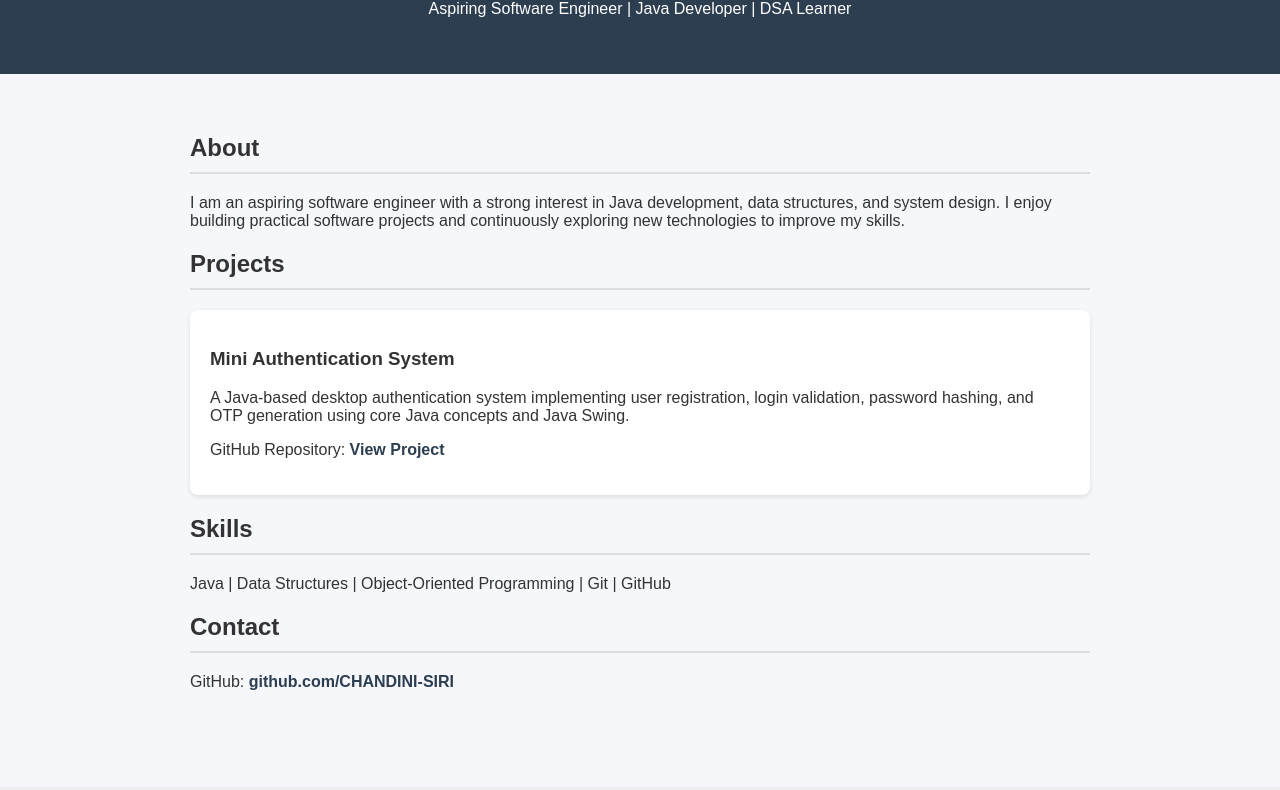
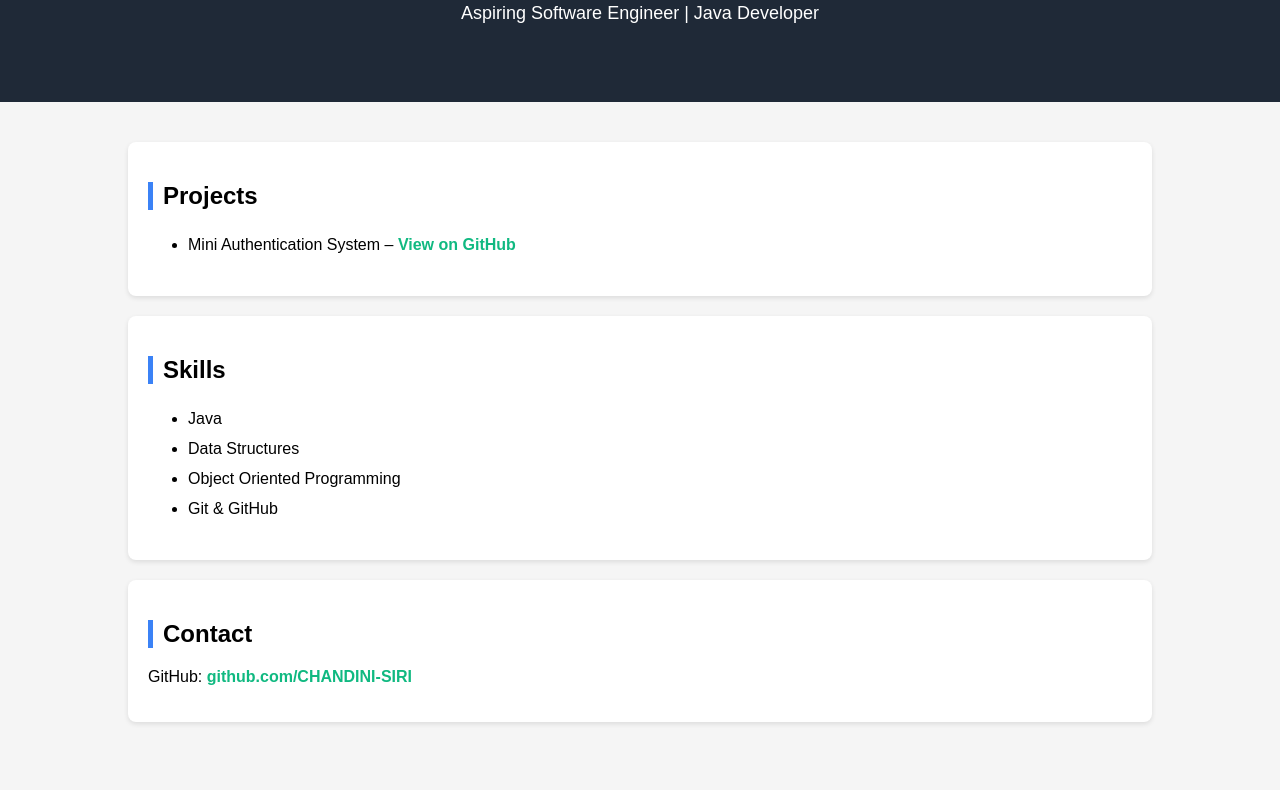
Before and after one commit to CHANDINI-SIRI/CHANDINI-SIRI.github.io, a plain HTML site: page index.html in a window 1280 px wide. Shown: the part 120-910 px from the top of the page. Drawn offline with Linux system fonts and the light colour scheme.

Commit message:
Update index.html

```diff
--- a/index.html
+++ b/index.html
@@ -1,35 +1,39 @@
 <!DOCTYPE html>
 <html>
 <head>
-<title>Chandini | Portfolio</title>
+<title>Chandini Siri | Portfolio</title>
 
 <style>
+
 body{
 font-family: Arial, sans-serif;
 margin:0;
-background:#f5f7fb;
-color:#333;
+background:#f5f5f5;
 }
 
 header{
-background:#2c3e50;
+background:#1f2937;
 color:white;
-padding:40px;
+padding:60px 20px;
 text-align:center;
 }
 
-section{
-padding:40px;
-max-width:900px;
-margin:auto;
+header h1{
+margin:0;
+font-size:40px;
 }
 
-h2{
-border-bottom:2px solid #ddd;
-padding-bottom:10px;
+header p{
+font-size:18px;
 }
 
-.project{
+.container{
+width:80%;
+margin:auto;
+padding:20px;
+}
+
+section{
 background:white;
 padding:20px;
 margin-top:20px;
@@ -37,67 +41,78 @@ border-radius:8px;
 box-shadow:0 2px 5px rgba(0,0,0,0.1);
 }
 
+h2{
+margin-bottom:20px;
+border-left:5px solid #3b82f6;
+padding-left:10px;
+}
+
+ul{
+line-height:30px;
+}
+
 a{
-color:#2c3e50;
+color:#10b981;
 text-decoration:none;
 font-weight:bold;
+}
+
+a:hover{
+text-decoration:underline;
 }
 
 footer{
 text-align:center;
 padding:20px;
-background:#eee;
-margin-top:40px;
+margin-top:20px;
+color:#777;
 }
+
 </style>
-
 </head>
 
 <body>
 
 <header>
-<h1>Chandini Siri</h1>
-<p>Aspiring Software Engineer | Java Developer | DSA Learner</p>
+<h1>Hello, I'm Chandini</h1>
+<p>Aspiring Software Engineer | Java Developer</p>
 </header>
 
+<div class="container">
+
 <section>
+<h2>Projects</h2>
+<ul>
+<li>
+Mini Authentication System –
+<a href="https://github.com/CHANDINI-SIRI/Mini-Authentication-System" target="_blank">
+View on GitHub
+</a>
+</li>
+</ul>
+</section>
 
-<h2>About</h2>
+<section>
+<h2>Skills</h2>
+<ul>
+<li>Java</li>
+<li>Data Structures</li>
+<li>Object Oriented Programming</li>
+<li>Git & GitHub</li>
+</ul>
+</section>
+
+<section>
+<h2>Contact</h2>
 <p>
-I am an aspiring software engineer with a strong interest in Java development,
-data structures, and system design. I enjoy building practical software
-projects and continuously exploring new technologies to improve my skills.
-</p>
-
-<h2>Projects</h2>
-
-<div class="project">
-<h3>Mini Authentication System</h3>
-<p>
-A Java-based desktop authentication system implementing user registration,
-login validation, password hashing, and OTP generation using core Java
-concepts and Java Swing.
-</p>
-
-<p>
-GitHub Repository:
-<a href="https://github.com/CHANDINI-SIRI/Mini-Authentication-System">
-View Project
+GitHub:
+<a href="https://github.com/CHANDINI-SIRI">
+github.com/CHANDINI-SIRI
 </a>
 </p>
+</section>
+
 </div>
-
-<h2>Skills</h2>
-<p>
-Java | Data Structures | Object-Oriented Programming | Git | GitHub
-</p>
-
-<h2>Contact</h2>
-<p>
-GitHub: <a href="https://github.com/CHANDINI-SIRI">github.com/CHANDINI-SIRI</a>
-</p>
-
-</section>
 
 <footer>
 <p>© 2026 Chandini Siri</p>
```
